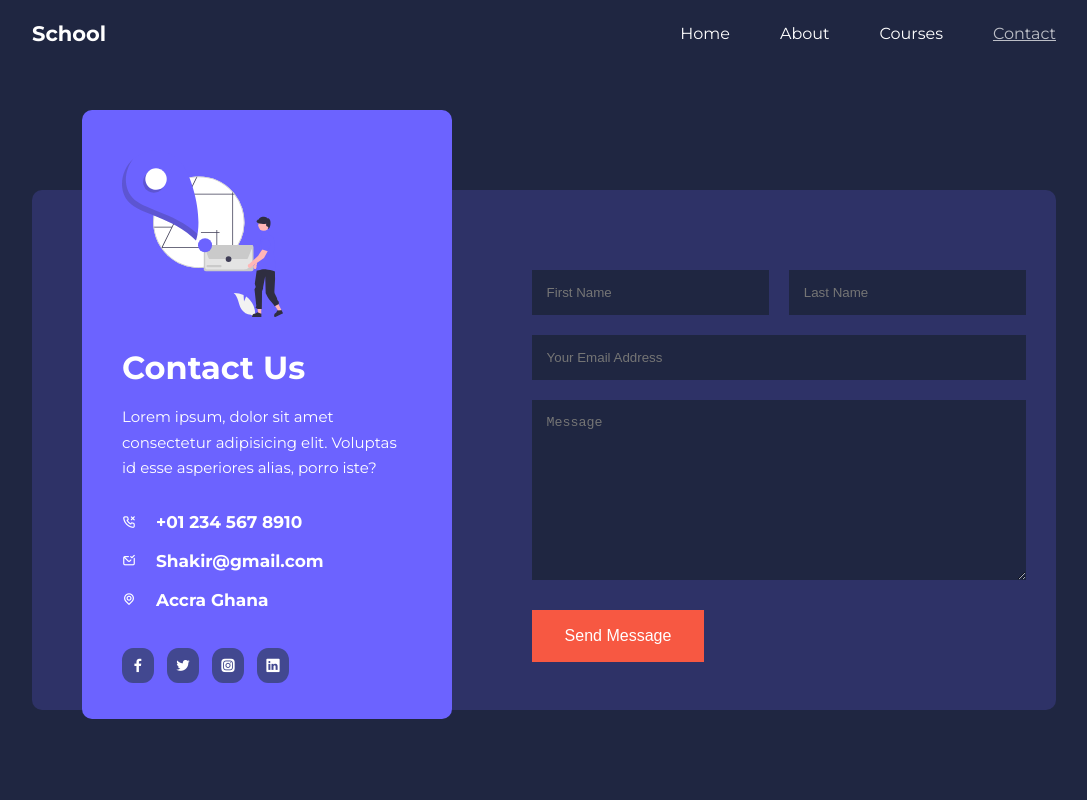
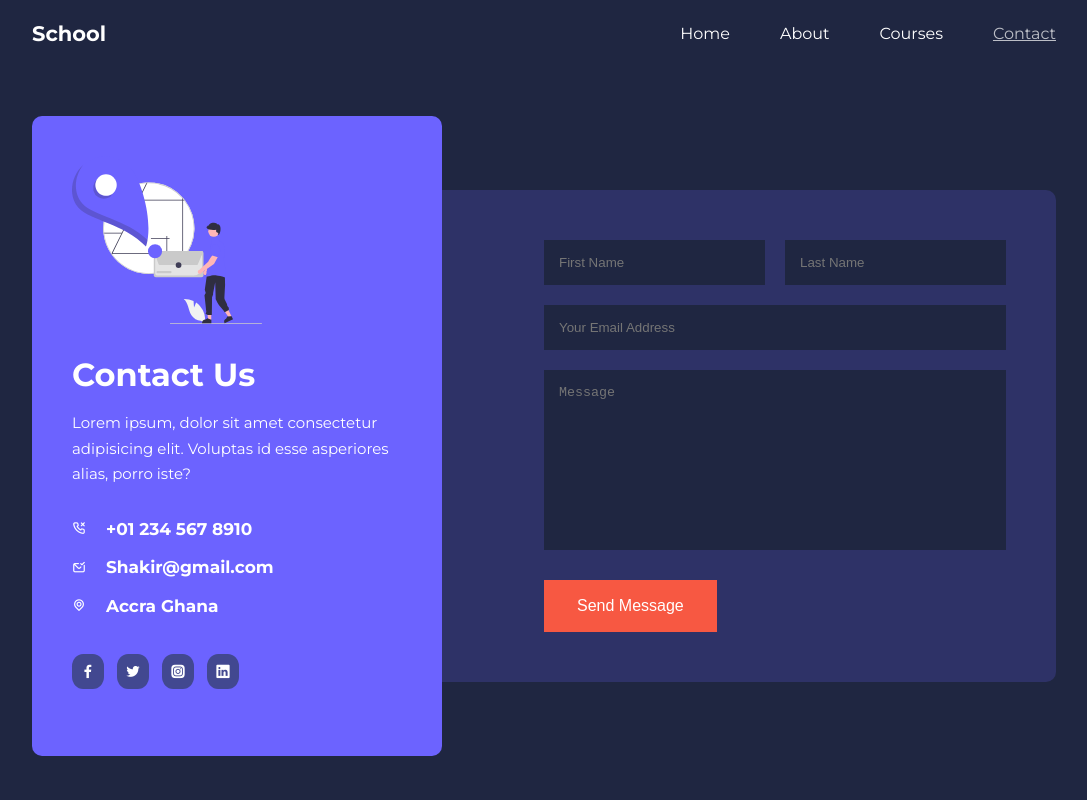
Before and after one commit to sergDocenko/School-Website, a website: page contact.html in a window 1280 px wide. Shown: the top 800 px of the page, without its empty margins (96-1183 px from the left). Drawn offline with nearby package versions, Linux system fonts and the light colour scheme; files whose address does not match are found by name.

Commit message:
Small refactoring

```diff
--- a/css/_global.css
+++ b/css/_global.css
@@ -82,5 +82,7 @@ img {
 
 .btn_primary {
    background-color: var(--color-danger);
+
    color: var(--color-white);
+   /* border-radius: 0.4rem; */
 }
--- a/css/contact.css
+++ b/css/contact.css
@@ -1,22 +1,24 @@
 .contact__container {
    background-color: var(--color-bg1);
    display: grid;
-   grid-template-columns: 40% 60%;
-   padding: 5rem;
-   gap: 5rem;
-   height: 52rem;
+   padding: 5rem 5rem 5rem 40%;
    margin: 10rem auto;
    border-radius: 1rem;
+   position: relative;
 }
 
 /* ============Aside================= */
 
 .contact__aside {
+   width: 40%;
    background-color: var(--color-primary);
    padding: 4rem;
    border-radius: 1rem;
-   position: relative;
-   bottom: 13rem;
+   top: -15%;
+   bottom: -15%;
+   /* transform: translateY(-10%); */
+   position: absolute;
+
 }
 
 .aside__image {
@@ -66,7 +68,8 @@
 /* ===============Form================== */
 
 .contact__form {
-   padding: 3rem;
+
+   /* padding: 3rem 3rem 3rem 40%; */
    display: flex;
    flex-direction: column;
    gap: 2rem;
@@ -88,6 +91,9 @@ textarea {
    padding: 1.5rem;
    background-color: var(--color-bg);
    color: var(--color-white);
+}
+textarea{
+   resize: none;
 }
 
 .contact__form button {
@@ -111,6 +117,10 @@ textarea {
    }
 
    .contact__aside {
+      position: relative;
+      width: 100%;
+      top: 0;
+      bottom: 0;
       padding: 3rem;
       bottom: 0;
    }
```
